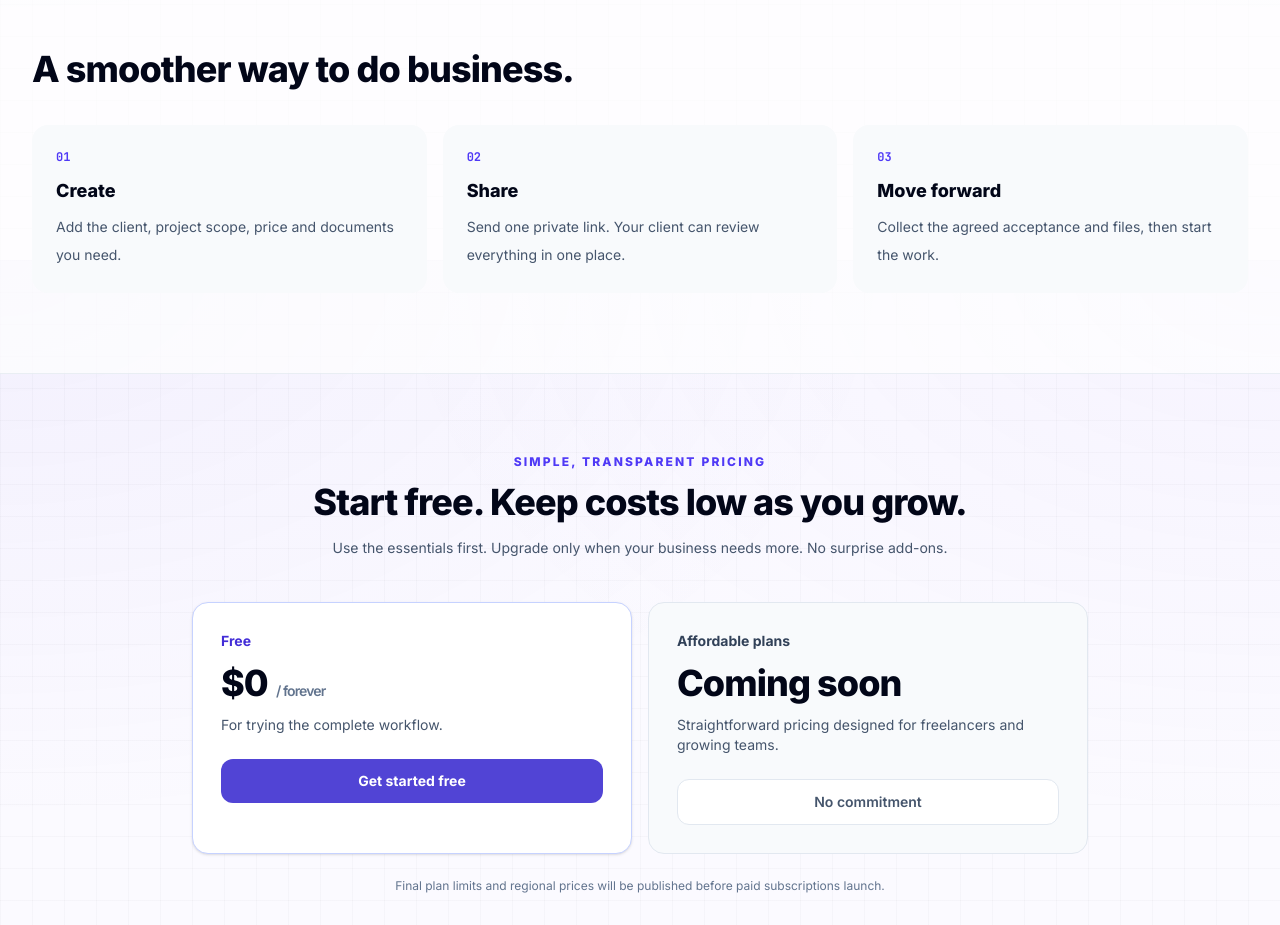
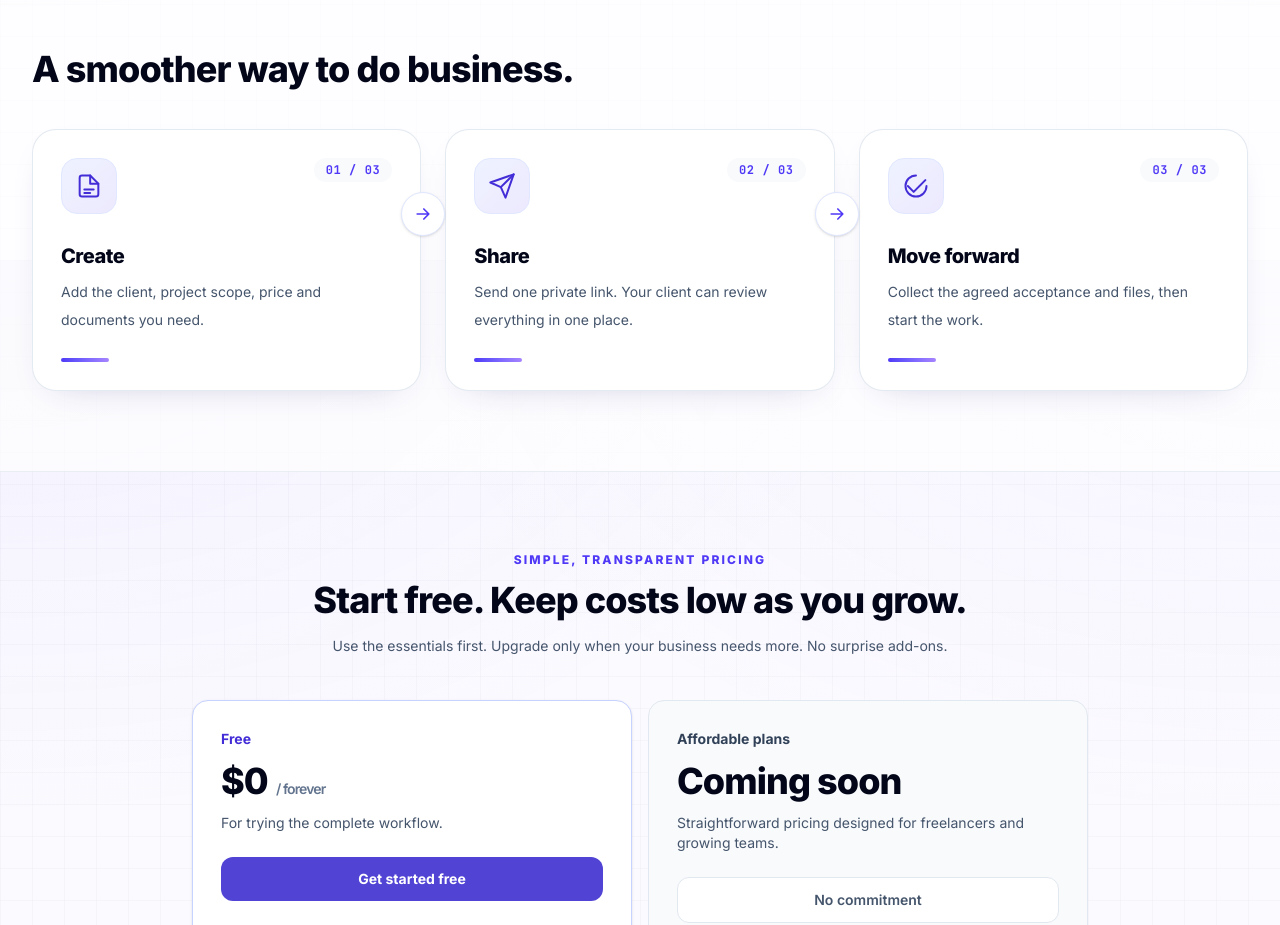
Before and after one commit to Abhay-Sharma14/signdealdocs, a Next.js app: page / in a window 1280 px wide. Shown: the part 1340-2265 px from the top of the page. Built offline with nearby package versions, Linux system fonts and the light colour scheme.

Commit message:
Redesign how-it-works section as premium connected three-step journey

```diff
--- a/components/home-page.tsx
+++ b/components/home-page.tsx
@@ -91,8 +91,36 @@ export default function HomePage() {
         <section id="how-it-works" className="border-y border-slate-200/70 bg-white/70">
           <div className="mx-auto max-w-7xl px-4 py-16 sm:px-6 lg:px-8 lg:py-20">
             <h2 className="text-3xl font-extrabold tracking-tight text-slate-950 sm:text-4xl">{t("howTitle")}</h2>
-            <div className="mt-9 grid gap-4 md:grid-cols-3">
-              {steps.map((step)=><article key={step.number} className="rounded-2xl bg-slate-50 p-6"><p className="font-mono text-xs font-bold text-indigo-600">{step.number}</p><h3 className="mt-3 text-lg font-extrabold text-slate-950">{step.title}</h3><p className="mt-2 text-sm leading-7 text-slate-600">{step.copy}</p></article>)}
+            <div className="relative mt-10 grid gap-5 md:grid-cols-3 md:gap-6">
+              {steps.map((step, index) => (
+                <article
+                  key={step.number}
+                  className="group relative flex min-h-[240px] flex-col rounded-[1.5rem] border border-slate-200/90 bg-white p-6 shadow-[0_12px_35px_-25px_rgba(44,38,119,.35)] transition duration-300 hover:-translate-y-1 hover:border-indigo-200 hover:shadow-[0_20px_45px_-24px_rgba(78,61,187,.35)] sm:p-7"
+                >
+                  <div className="flex items-start justify-between gap-3">
+                    <div className="flex h-14 w-14 items-center justify-center rounded-2xl border border-indigo-100 bg-gradient-to-br from-indigo-50 to-violet-100 text-indigo-700">
+                      {index === 0 ? (
+                        <svg aria-hidden="true" viewBox="0 0 24 24" fill="none" className="h-7 w-7" stroke="currentColor" strokeWidth="1.7" strokeLinecap="round" strokeLinejoin="round"><path d="M13 3H6a2 2 0 0 0-2 2v14a2 2 0 0 0 2 2h12a2 2 0 0 0 2-2V10Z"/><path d="M13 3v7h7M8 15h8M8 18h5"/></svg>
+                      ) : index === 1 ? (
+                        <svg aria-hidden="true" viewBox="0 0 24 24" fill="none" className="h-7 w-7" stroke="currentColor" strokeWidth="1.7" strokeLinecap="round" strokeLinejoin="round"><path d="m22 2-7 20-4-9-9-4Z"/><path d="M22 2 11 13"/></svg>
+                      ) : (
+                        <svg aria-hidden="true" viewBox="0 0 24 24" fill="none" className="h-7 w-7" stroke="currentColor" strokeWidth="1.7" strokeLinecap="round" strokeLinejoin="round"><path d="M20 7 10 17l-5-5"/><path d="M12 3a9 9 0 1 0 9 9"/></svg>
+                      )}
+                    </div>
+                    <span className="rounded-full bg-slate-50 px-3 py-1 font-mono text-xs font-bold tracking-wider text-indigo-600">{step.number} / 03</span>
+                  </div>
+                  <h3 className="mt-7 text-xl font-extrabold tracking-tight text-slate-950">{step.title}</h3>
+                  <p className="mt-2 max-w-sm text-sm leading-7 text-slate-600">{step.copy}</p>
+                  <div className="mt-auto pt-6">
+                    <div className="h-1 w-12 rounded-full bg-gradient-to-r from-indigo-600 to-violet-400 transition-all duration-300 group-hover:w-20" />
+                  </div>
+                  {index < 2 && (
+                    <span aria-hidden="true" className="absolute -right-[25px] top-[62px] z-10 hidden h-11 w-11 items-center justify-center rounded-full border border-indigo-100 bg-white text-indigo-600 shadow-sm md:flex">
+                      <svg viewBox="0 0 24 24" fill="none" className="h-5 w-5" stroke="currentColor" strokeWidth="2" strokeLinecap="round" strokeLinejoin="round"><path d="M5 12h14m-6-6 6 6-6 6"/></svg>
+                    </span>
+                  )}
+                </article>
+              ))}
             </div>
           </div>
         </section>
```
